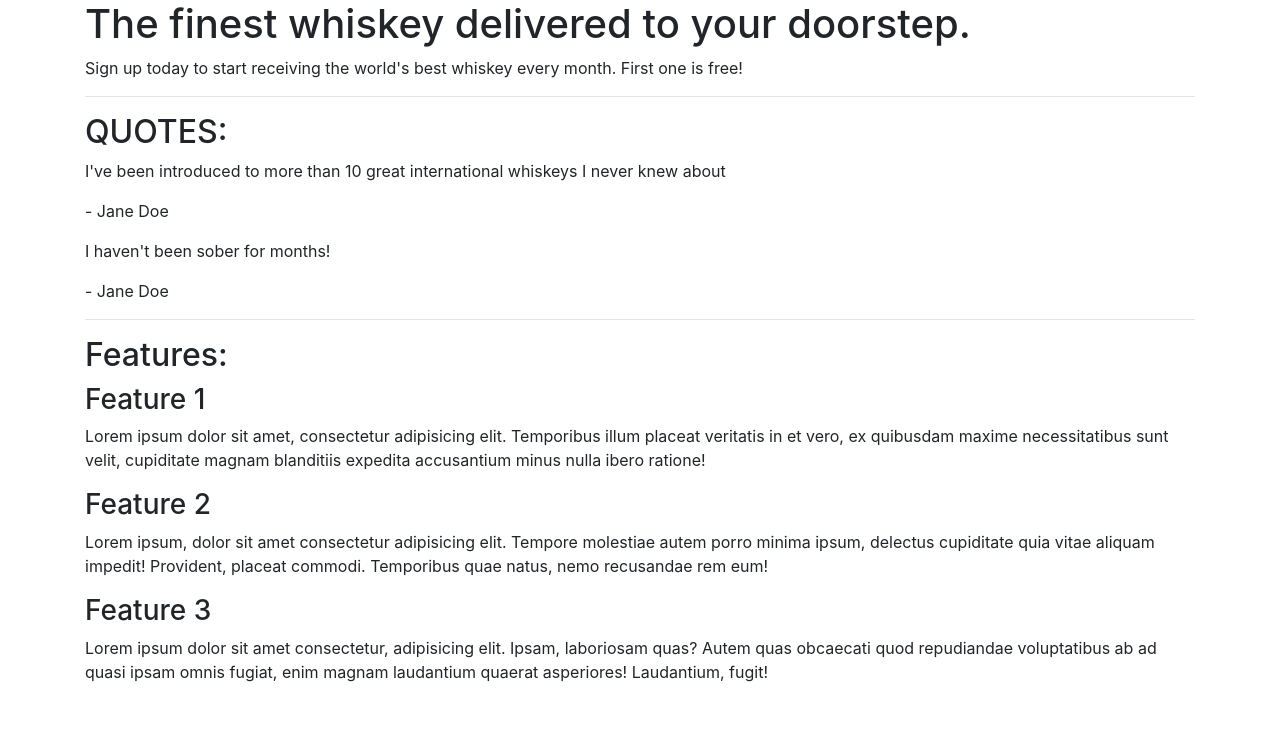
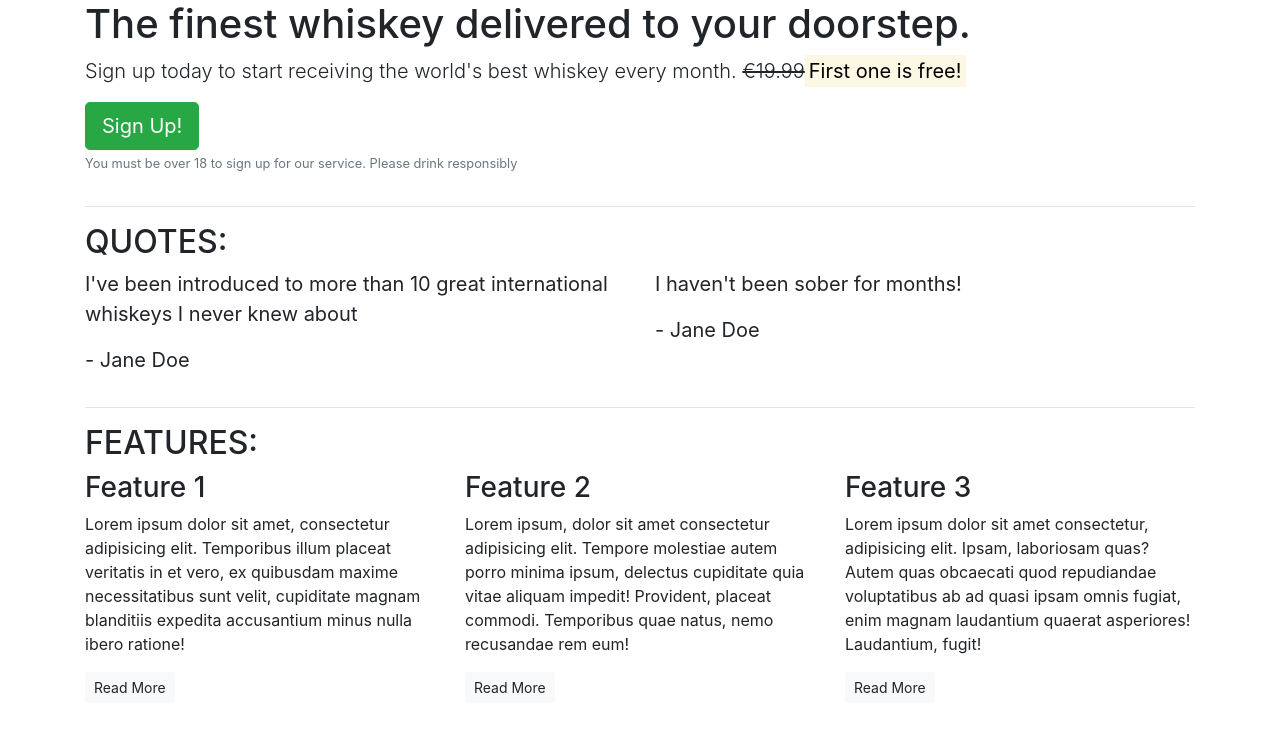
Before and after one commit to FabianMarsh/Bootstrap-Test, a plain HTML site: page index.html in a window 1280 px wide. Drawn offline with nearby package versions, Linux system fonts and the light colour scheme.

Commit message:
Framework works on varying screen sizes, Add grid

```diff
--- a/index.html
+++ b/index.html
@@ -9,25 +9,41 @@
     <script src="https://stackpath.bootstrapcdn.com/bootstrap/4.4.1/js/bootstrap.min.js" integrity="sha384-wfSDF2E50Y2D1uUdj0O3uMBJnjuUD4Ih7YwaYd1iqfktj0Uod8GCExl3Og8ifwB6" crossorigin="anonymous"></script>
 </head>
 <body>
+
+    <article class="container">
      <!-- Callout-->
-    <article class="container">
+        <div class="row">
+            <div class="col-12">
                 <section class="callout">
                     <h1>The finest whiskey delivered to your doorstep.</h1>
-        <p>Sign up today to start receiving the world's best whiskey every month. First one is free!</p>
-
+                    <p class="lead">Sign up today to start receiving the world's best whiskey every month. <s>€19.99</s><strong><mark>First one is free!</mark></strong></p>
+                    <button class="btn btn-success btn-lg">Sign Up!</button>
+                    <p class="text-muted"><small>You must be over 18 to sign up for our service. Please drink responsibly</small></p>
                 </section>
+            </div>
+        </div>
         <!-- /.callout -->
         <hr>
         <!--Quotes-->
         <section class="quotes">
+            <div class="row">
+                <div class="col-12">
                     <h2 class="text-uppercase">Quotes:</h2>
-        <div>
+                </div>
+            </div>
+            <div class="row">
+                <div class="col-12 col-md-6">
+                    <blockquote class="blockquote">
                         <p>I've been introduced to more than 10 great international whiskeys I never knew about</p>
                         <p>- Jane Doe</p>
+                    </blockquote>
                 </div>
-        <div class="quote">
+                <div class="col-12 col-md-6">
+                    <blockquote class="blockquote">
                         <p>I haven't been sober for months!</p>
                         <p>- Jane Doe</p>
+                    </blockquote>
+                </div>
             </div>
         </section>
         <!-- /.quotes-->
@@ -35,25 +51,40 @@
 
         <!--Features-->
         <section class="features">
-        <h2>Features:</h2>
+            <div class="row">
+                <div class="col-12">
+                    <h2 class="text-uppercase">Features:</h2>
+                </div>
+            </div>
+            <div class="row">
+                <div class="col-12 col-md-6 col-lg-4">
                     <div class="feature">
                         <h3>Feature 1</h3>
                         <p>Lorem ipsum dolor sit amet, consectetur adipisicing elit. Temporibus
                         illum placeat veritatis in et vero, ex quibusdam maxime necessitatibus
                         sunt velit, cupiditate magnam blanditiis expedita accusantium minus nulla
                         ibero ratione!</p>
+                        <p><a class="btn btn-sm btn-light" href="">Read More</a></p>
                     </div>
+                </div>
+                <div class="col-12 col-md-6 col-lg-4">
                     <div class="feature">
                         <h3>Feature 2</h3>
                         <p>Lorem ipsum, dolor sit amet consectetur adipisicing elit. Tempore molestiae
                         autem porro minima ipsum, delectus cupiditate quia vitae aliquam impedit! Provident,
                         placeat commodi. Temporibus quae natus, nemo recusandae rem eum!</p>
+                        <p><a class="btn btn-sm btn-light" href="">Read More</a></p>
                     </div>
+                </div>
+                <div class="col-12 d-md-none d-lg-block col-lg-4">
                     <div class="feature">
                         <h3>Feature 3</h3>
                         <p>Lorem ipsum dolor sit amet consectetur, adipisicing elit. Ipsam, laboriosam
                         quas? Autem quas obcaecati quod repudiandae voluptatibus ab ad quasi ipsam omnis
                         fugiat, enim magnam laudantium quaerat asperiores! Laudantium, fugit!</p>
+                        <p><a class="btn btn-sm btn-light" href="">Read More</a></p>
+                    </div>
+                </div>
             </div>
         </section>
     </article>
```
Lines whose indentation alone changed are shown as unchanged.
